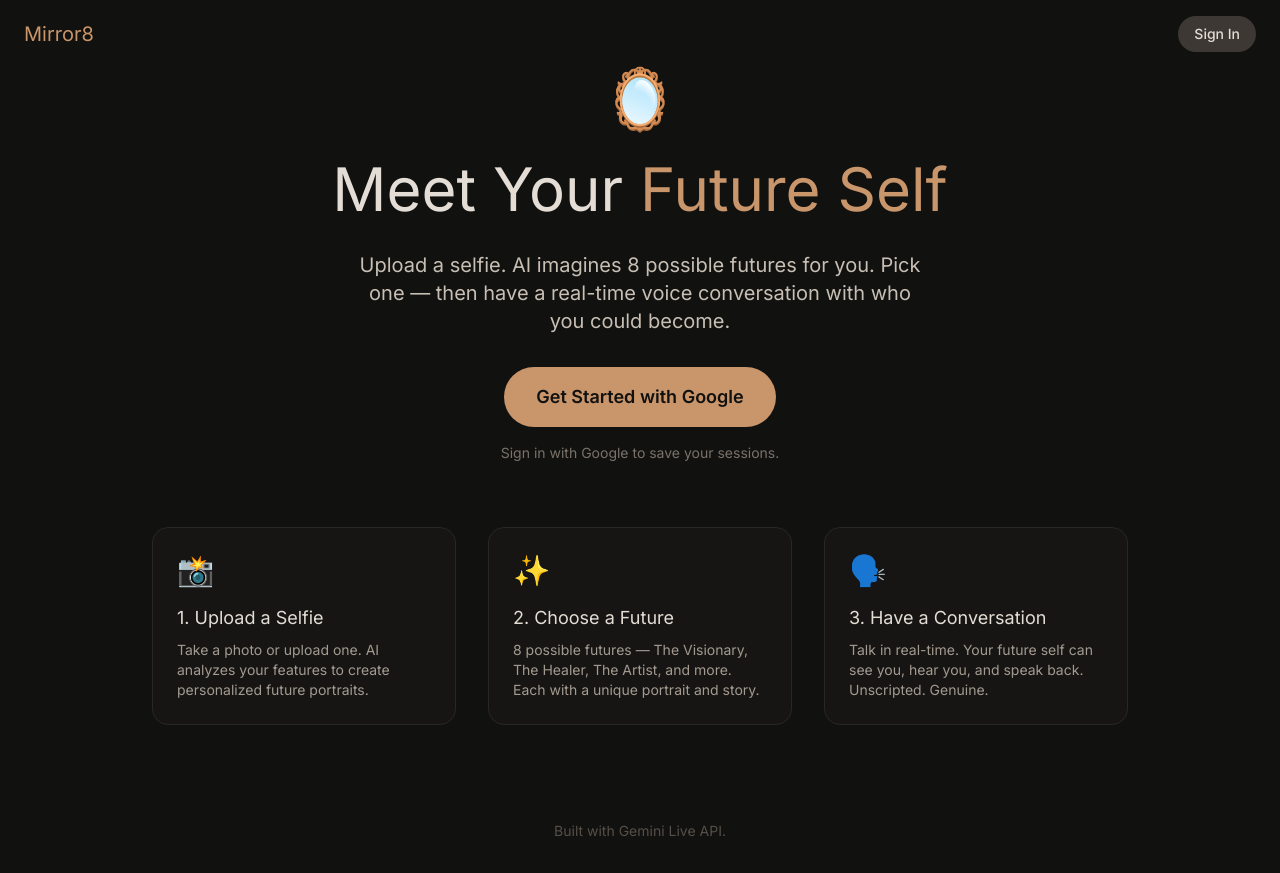
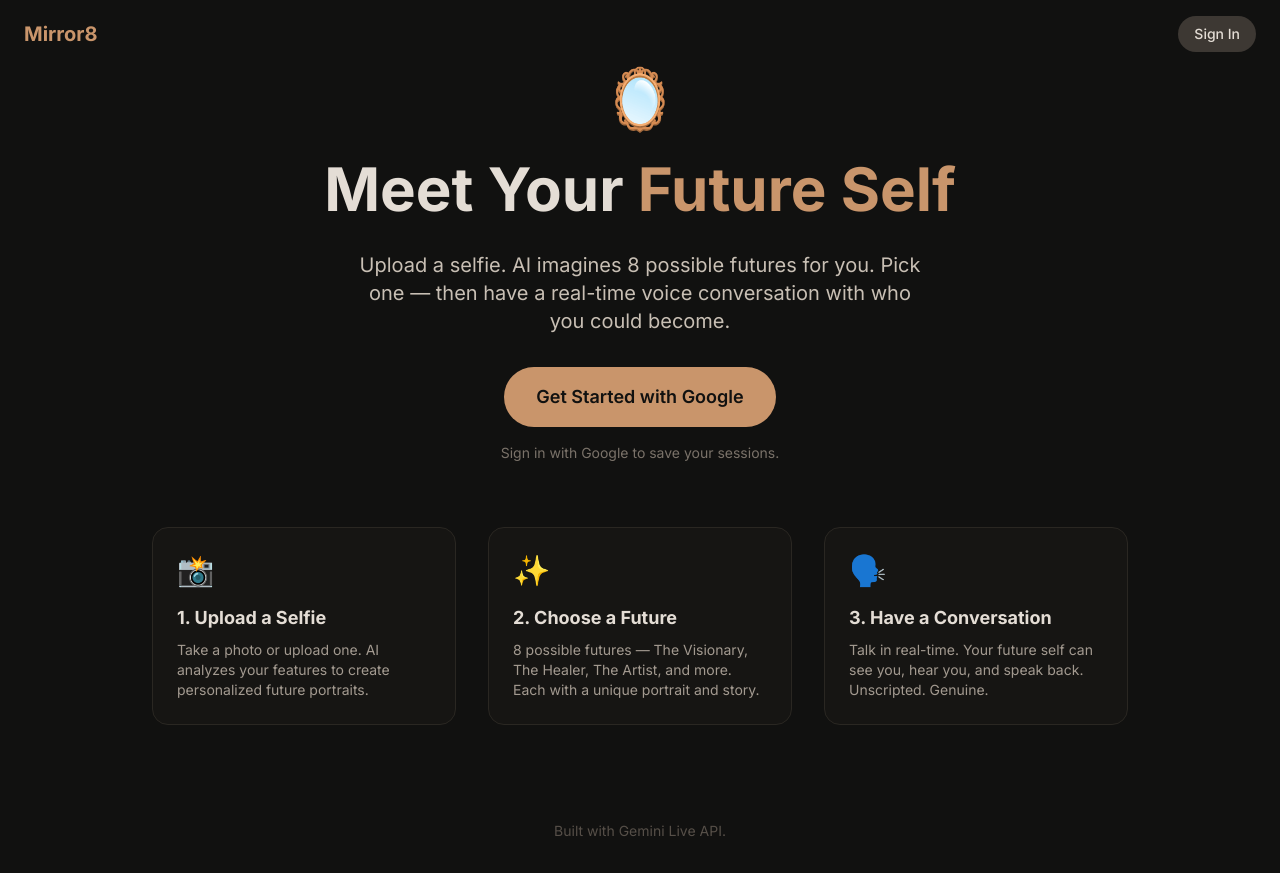
Before and after one commit to beingcognitive/mirror8, a Next.js app in the folder frontend/: page / in a window 1280 px wide. Built offline with nearby package versions, Linux system fonts and the light colour scheme; no server answers.

Commit message:
Restore font-bold on logos and headings after serif removal
Replace leftover font-serif classes with font-bold (headings, logos,
card names) and font-semibold (avatar name) to match original weights.

Co-Authored-By: Claude Opus 4.6 <noreply@anthropic.com>

```diff
--- a/frontend/src/app/futures/page.tsx
+++ b/frontend/src/app/futures/page.tsx
@@ -37,7 +37,7 @@ export default function FuturesPage() {
   return (
     <main className="min-h-screen flex flex-col">
       <nav className="flex items-center justify-between px-6 py-4">
-        <Link href="/" className="text-xl font-serif gradient-text">
+        <Link href="/" className="text-xl font-bold gradient-text">
           Mirror8
         </Link>
         <Link
@@ -50,7 +50,7 @@ export default function FuturesPage() {
 
       <div className="flex-1 px-6 py-8">
         <div className="text-center mb-8">
-          <h1 className="text-3xl md:text-4xl font-serif mb-2">
+          <h1 className="text-3xl md:text-4xl font-bold mb-2">
             Your <span className="gradient-text">8 Futures</span>
           </h1>
           <p className="text-mirror-300 max-w-lg mx-auto">
--- a/frontend/src/app/page.tsx
+++ b/frontend/src/app/page.tsx
@@ -19,7 +19,7 @@ export default function LandingPage() {
     <main className="min-h-screen flex flex-col">
       {/* Nav */}
       <nav className="flex items-center justify-between px-6 py-4">
-        <div className="text-xl font-serif gradient-text">Mirror8</div>
+        <div className="text-xl font-bold gradient-text">Mirror8</div>
         <div className="flex items-center gap-3">
           {!loading && user ? (
             <>
@@ -55,7 +55,7 @@ export default function LandingPage() {
       {/* Hero */}
       <section className="flex-1 flex flex-col items-center justify-center px-6 text-center max-w-3xl mx-auto">
         <div className="mb-6 text-6xl">🪞</div>
-        <h1 className="text-5xl md:text-6xl font-serif mb-6 leading-tight">
+        <h1 className="text-5xl md:text-6xl font-bold mb-6 leading-tight">
           Meet Your{" "}
           <span className="gradient-text">Future Self</span>
         </h1>
@@ -81,7 +81,7 @@ export default function LandingPage() {
         <div className="grid grid-cols-1 md:grid-cols-3 gap-8">
           <div className="bg-mirror-800/50 rounded-2xl p-6 border border-mirror-700">
             <div className="text-3xl mb-4">📸</div>
-            <h3 className="text-lg font-serif mb-2">1. Upload a Selfie</h3>
+            <h3 className="text-lg font-bold mb-2">1. Upload a Selfie</h3>
             <p className="text-mirror-300 text-sm">
               Take a photo or upload one. AI analyzes your features to create
               personalized future portraits.
@@ -89,7 +89,7 @@ export default function LandingPage() {
           </div>
           <div className="bg-mirror-800/50 rounded-2xl p-6 border border-mirror-700">
             <div className="text-3xl mb-4">✨</div>
-            <h3 className="text-lg font-serif mb-2">2. Choose a Future</h3>
+            <h3 className="text-lg font-bold mb-2">2. Choose a Future</h3>
             <p className="text-mirror-300 text-sm">
               8 possible futures — The Visionary, The Healer, The Artist, and
               more. Each with a unique portrait and story.
@@ -97,7 +97,7 @@ export default function LandingPage() {
           </div>
           <div className="bg-mirror-800/50 rounded-2xl p-6 border border-mirror-700">
             <div className="text-3xl mb-4">🗣️</div>
-            <h3 className="text-lg font-serif mb-2">3. Have a Conversation</h3>
+            <h3 className="text-lg font-bold mb-2">3. Have a Conversation</h3>
             <p className="text-mirror-300 text-sm">
               Talk in real-time. Your future self can see you, hear you, and
               speak back. Unscripted. Genuine.
--- a/frontend/src/app/upload/page.tsx
+++ b/frontend/src/app/upload/page.tsx
@@ -86,7 +86,7 @@ export default function UploadPage() {
   return (
     <main className="min-h-screen flex flex-col">
       <nav className="flex items-center justify-between px-6 py-4">
-        <Link href="/" className="text-xl font-serif gradient-text">
+        <Link href="/" className="text-xl font-bold gradient-text">
           Mirror8
         </Link>
       </nav>
@@ -112,7 +112,7 @@ export default function UploadPage() {
             </div>
 
             <div className="text-center">
-              <h1 className="text-2xl md:text-3xl font-serif mb-2">
+              <h1 className="text-2xl md:text-3xl font-bold mb-2">
                 Before we imagine your futures...
               </h1>
               <p className="text-mirror-200 text-sm max-w-md">
@@ -167,7 +167,7 @@ export default function UploadPage() {
         ) : (
           /* ── Selfie Capture Step ── */
           <>
-            <h1 className="text-3xl md:text-4xl font-serif mb-2 text-center">
+            <h1 className="text-3xl md:text-4xl font-bold mb-2 text-center">
               Upload Your Selfie
             </h1>
             <p className="text-mirror-300 mb-8 text-center max-w-md">
--- a/frontend/src/components/FutureAvatar.tsx
+++ b/frontend/src/components/FutureAvatar.tsx
@@ -91,7 +91,7 @@ export default function FutureAvatar({
         )}
       </div>
       <div className="text-center">
-        <p className={`font-serif text-accent ${heroMode ? "text-xl" : ""}`}>
+        <p className={`font-semibold text-accent ${heroMode ? "text-xl" : ""}`}>
           {name}
         </p>
         {heroMode && title && (
--- a/frontend/src/components/FutureCard.tsx
+++ b/frontend/src/components/FutureCard.tsx
@@ -34,7 +34,7 @@ export default function FutureCard({
 
       {/* Info */}
       <div className="p-4 flex flex-col flex-1">
-        <h3 className="font-serif text-lg text-accent min-h-[3.5rem]">{future.name}</h3>
+        <h3 className="font-bold text-lg text-accent min-h-[3.5rem]">{future.name}</h3>
         <p className="text-mirror-300 text-sm mb-2 min-h-[2.5rem]">{future.title}</p>
         <div className="flex-1 max-h-20 overflow-y-auto mb-4 scrollbar-thin">
           <p className="text-mirror-400 text-xs">
--- a/frontend/src/components/GenerationProgress.tsx
+++ b/frontend/src/components/GenerationProgress.tsx
@@ -61,7 +61,7 @@ export default function GenerationProgress({
         <div className="absolute inset-8 rounded-full bg-accent" />
       </div>
 
-      <h2 className="text-2xl font-serif text-accent">Creating Your Futures</h2>
+      <h2 className="text-2xl font-bold text-accent">Creating Your Futures</h2>
 
       <p className="text-mirror-200 text-lg">{message}</p>
 
--- a/frontend/src/components/MirrorRoom.tsx
+++ b/frontend/src/components/MirrorRoom.tsx
@@ -212,7 +212,7 @@ export default function MirrorRoom({ sessionId, future, accessToken }: MirrorRoo
           </div>
 
           {/* Name & title */}
-          <h2 className="text-2xl font-serif text-accent mb-1">{future.name}</h2>
+          <h2 className="text-2xl font-bold text-accent mb-1">{future.name}</h2>
           <p className="text-mirror-300 text-sm mb-6">{future.title}</p>
 
           {/* Full backstory (not truncated) */}
```
